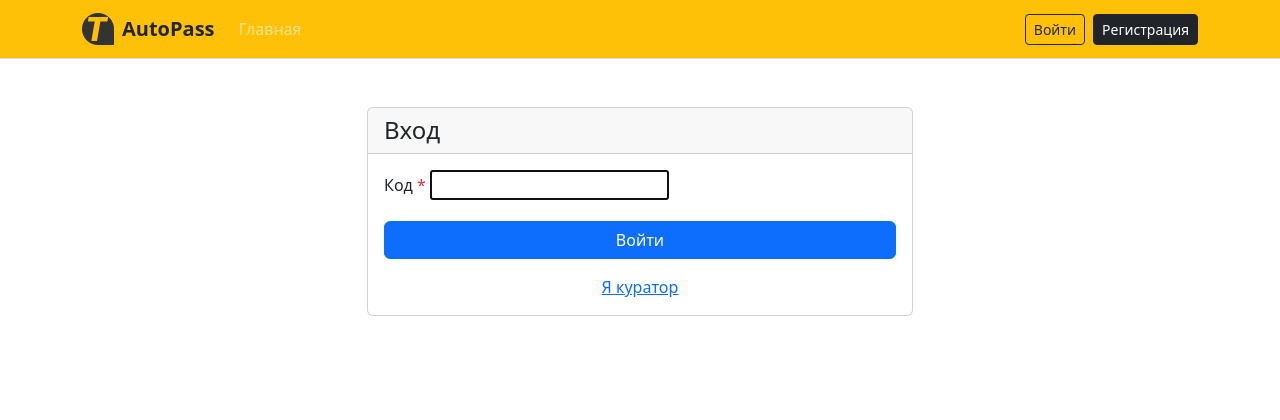
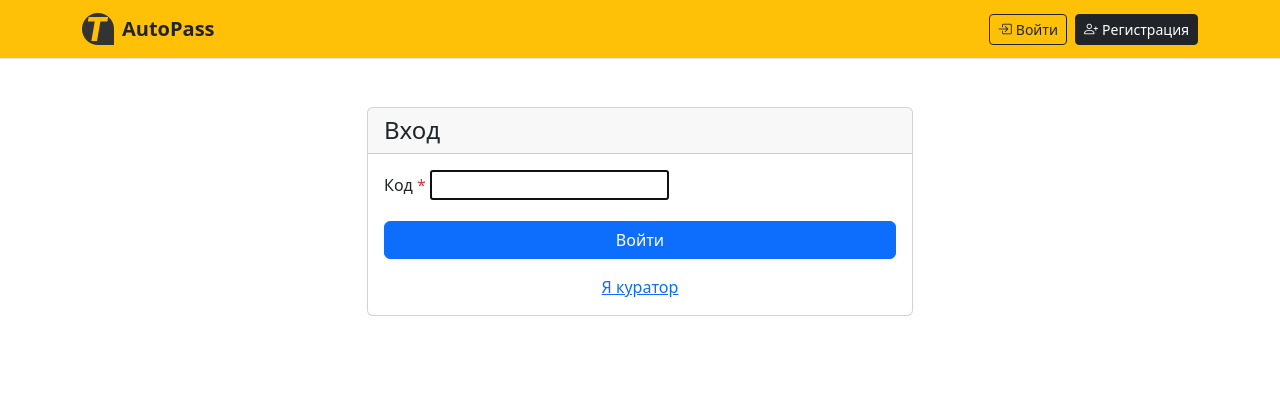
Before and after one commit to lavvenn/autopass, a Django app: page /users/login/student?next=/curator/requests/ in a window 1280 px wide. Shown: the top 420 px of the page. Run offline with Django 5.2, Linux system fonts and the light colour scheme; some libraries are stand-ins or nearby versions.

Commit message:
refactor(home.html, header.html): add urls chore(curator.views, users.views): add mixin with dispatch

```diff
--- a/autopass/templates/includes/header.html
+++ b/autopass/templates/includes/header.html
@@ -4,7 +4,7 @@
 <header>
   <nav class="navbar navbar-expand-lg navbar-dark bg-warning border-bottom">
     <div class="container">
-      <a class="navbar-brand d-flex align-items-center" href="{% url 'homepage:home' %}">
+      <a class="navbar-brand d-flex align-items-center me-auto" href="{% url 'homepage:home' %}">
         <img
           src="{% static 'favicon/favicon-32x32.ico' %}"
           alt="Logo"
@@ -23,46 +23,45 @@
       >
         <span class="navbar-toggler-icon"></span>
       </button>
-
-      <div class="collapse navbar-collapse" id="mainNavbar">
-        <ul class="navbar-nav me-auto mb-2 mb-lg-0">
-          <li class="nav-item">
-            <a
-              class="nav-link {% if view_name == 'homepage:home' %}active{% endif %}"
-              href="{% url 'homepage:home' %}"
-            >
-              Главная
-            </a>
-          </li>
-
+      <div class="collapse navbar-collapse justify-content-end" id="mainNavbar">
+        <div class="d-flex gap-2 align-items-center">
           {% if user.is_authenticated %}
-          <li class="nav-item">
-            <a
-              class="nav-link {% if 'organizations' in view_name %}active{% endif %}"
-              href="{% url 'organizations:group_list' %}"
-            >
-              Организации
-            </a>
-          </li>
-          {% endif %}
-        </ul>
-
-        <div class="d-flex gap-2">
-          {% if user.is_authenticated %}
-            <a href="{% url 'users:profile' %}" class="btn btn-outline-dark btn-sm">
-              {{ user.username }}
-            </a>
-          <form method="post" action="{% url 'users:logout' %}">
+            {% if user.profile.role != "куратор" %}
+              <a href="{% url 'users:profile' %}" class="btn btn-outline-dark btn-sm d-flex align-items-center">
+                <i class="bi bi-person-circle me-1"></i>
+                <span>{{ user.username }}</span>
+              </a>
+            {% else %}
+              <a href="{% url 'users:upload-students' %}" class="btn btn-outline-dark btn-sm d-flex align-items-center">
+                <i class="bi bi-upload me-1"></i>
+                <span>Добавить учеников</span>
+              </a>
+              <a href="{% url 'users:reset' %}" class="btn btn-outline-dark btn-sm d-flex align-items-center">
+                <i class="bi bi-arrow-repeat me-1"></i>
+                <span>Сбросить ученика</span>
+              </a>
+              <a href="{% url 'curator:pass-requests' %}" class="btn btn-outline-dark btn-sm d-flex align-items-center">
+                <i class="bi bi-card-checklist me-1"></i>
+                <span>Отобрать</span>
+              </a>
+            {% endif %}
+            <form method="post" action="{% url 'users:logout' %}" class="m-0">
               {% csrf_token %}
-              <button type="submit" class="btn btn-danger">logout</button>
-          </form>
+              <button type="submit" class="btn btn-danger btn-sm d-flex align-items-center">
+                <i class="bi bi-box-arrow-right me-1"></i>
+                <span>Выйти</span>
+              </button>
+            </form>
 
           {% else %}
-            <a href="{% url 'users:login-student' %}" class="btn btn-outline-dark btn-sm">
-              Войти
+            <a href="{% url 'users:login-student' %}" class="btn btn-outline-dark btn-sm d-flex align-items-center">
+              <i class="bi bi-box-arrow-in-right me-1"></i>
+              <span>Войти</span>
             </a>
-            <a href="{% url 'users:signup' %}" class="btn btn-dark btn-sm">
-              Регистрация
+
+            <a href="{% url 'users:signup' %}" class="btn btn-dark btn-sm d-flex align-items-center">
+              <i class="bi bi-person-plus me-1"></i>
+              <span>Регистрация</span>
             </a>
           {% endif %}
         </div>
--- a/autopass/users/urls.py
+++ b/autopass/users/urls.py
@@ -51,5 +51,5 @@ urlpatterns = [
         users.views.UploadResultView.as_view(),
         name="upload-result",
     ),
-    path("reset/", users.views.ResetStudentsView.as_view(), name="upload-students"),
+    path("reset/", users.views.ResetStudentsView.as_view(), name="reset"),
 ]
```
Also changed, not shown: autopass/curator/views.py (+10 -9 lines), autopass/templates/homepage/home.html (+16 -0 lines), autopass/users/views.py (+9 -22 lines).
